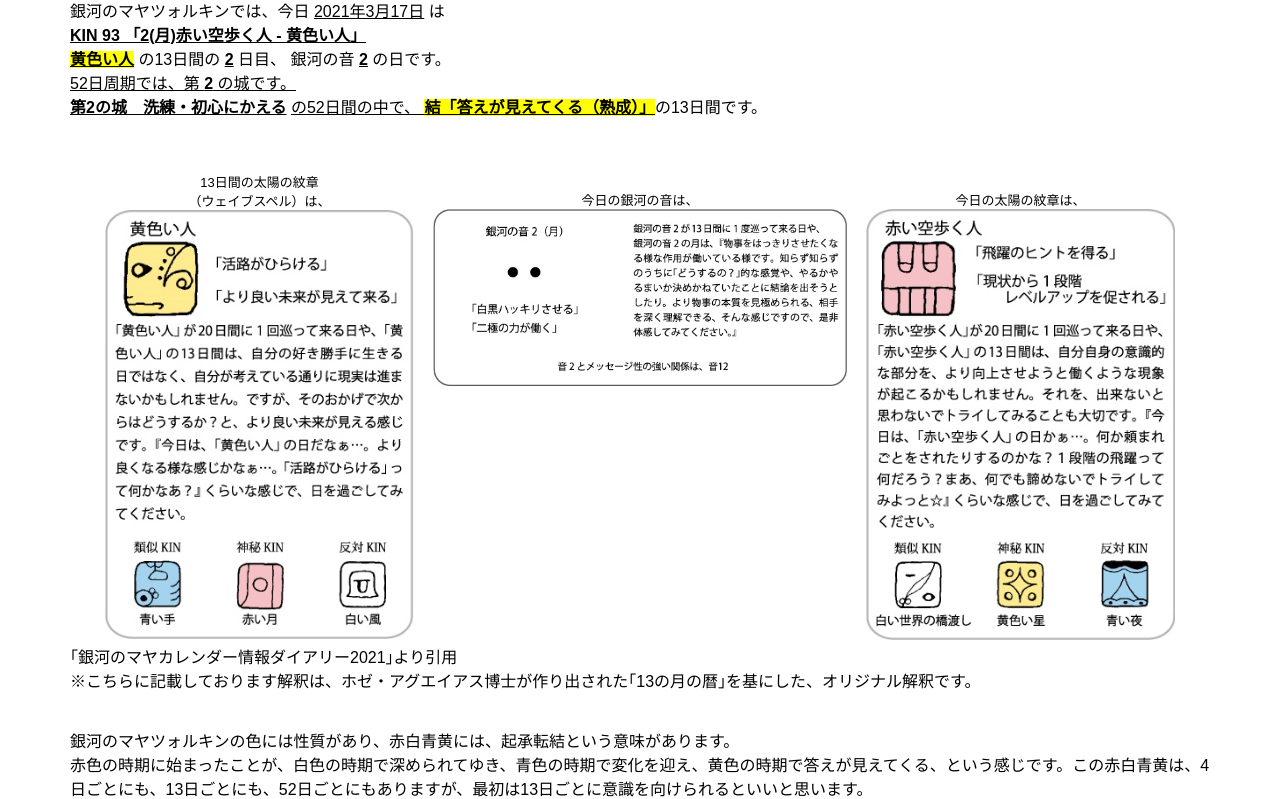
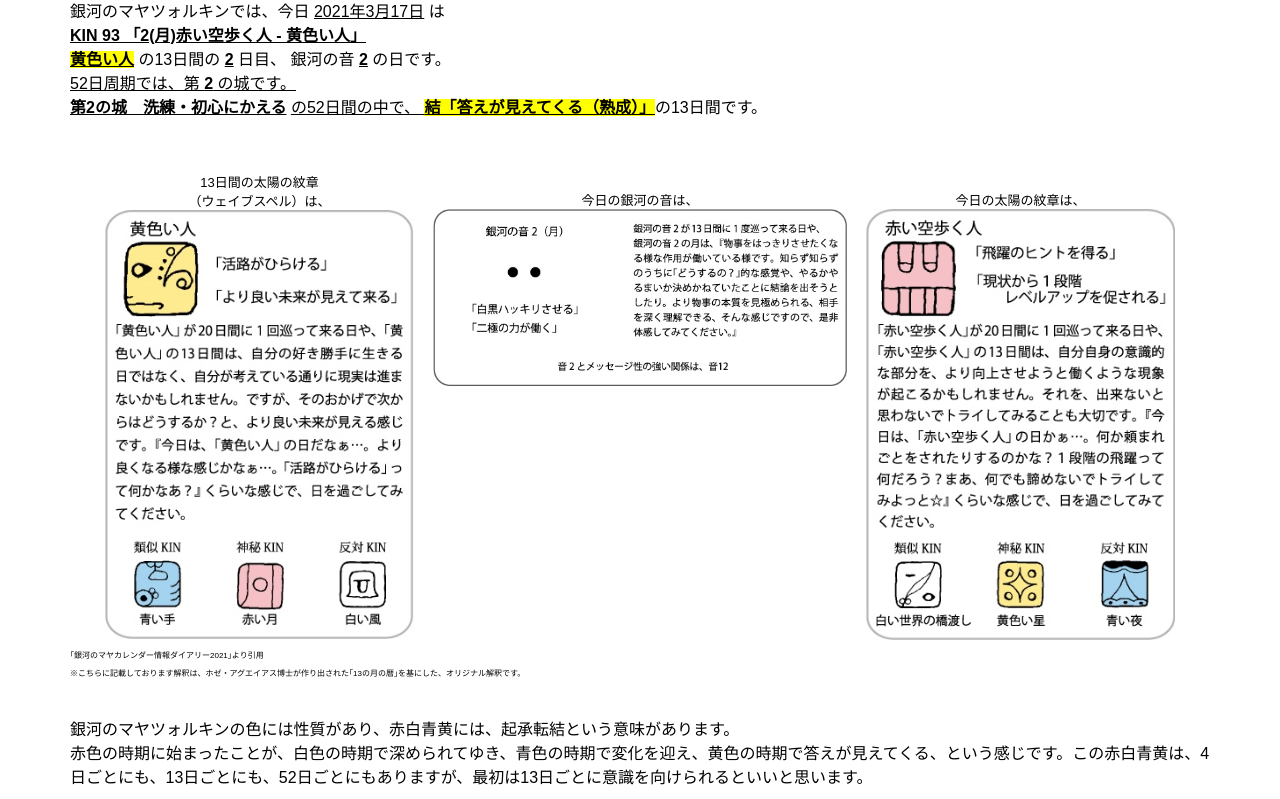
Before and after one commit to greatturning/kin_calc, a plain HTML site: page index.html in a window 1280 px wide. Shown: the part 178-977 px from the top of the page. Drawn offline with nearby package versions, Linux system fonts and the light colour scheme.

Commit message:
Update kin_stylesheet.css

```diff
--- a/kin_stylesheet.css
+++ b/kin_stylesheet.css
@@ -270,7 +270,7 @@ header {
 }
 
 .caution0{
-  font-size:px;
+  font-size:8px;
   color: black;
   display: inline-block;
   text-align: left;
```
